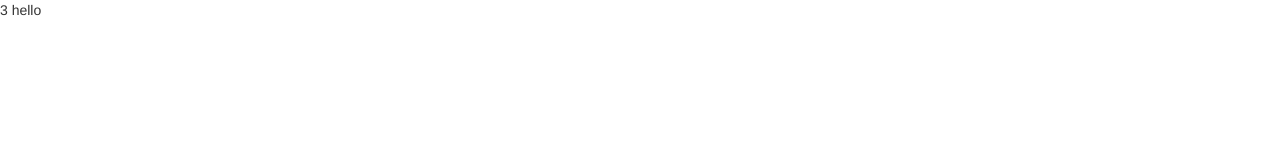
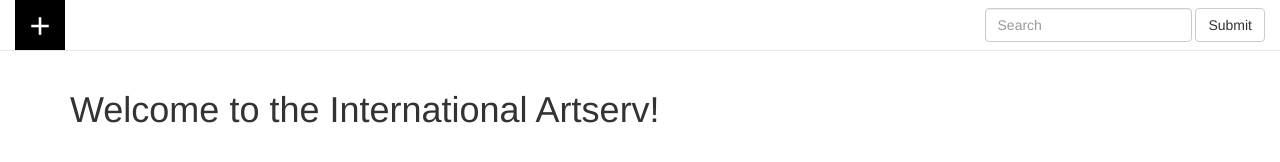
Before and after one commit to janephilipps/international-artserv, a plain HTML site: page index.html in a window 1280 px wide. Drawn offline with nearby package versions, Linux system fonts and the light colour scheme; some packages are replaced by stand-ins of ours.

Commit message:
add nav bar

```diff
--- a/index.html
+++ b/index.html
@@ -5,7 +5,7 @@
     <meta http-equiv="X-UA-Compatible" content="IE=edge">
     <title>International Artserv</title>
     <!-- CSS (load bootstrap from a CDN) -->
-    <link rel="stylesheet" href="//maxcdn.bootstrapcdn.com/bootstrap/3.2.0/css/bootstrap.min.css">
+    <link rel="stylesheet" href="https://maxcdn.bootstrapcdn.com/bootstrap/3.2.0/css/bootstrap.min.css">
     <link rel="stylesheet" href="style.css">
     <!-- LOAD ANGULAR -->
     <script src="https://ajax.googleapis.com/ajax/libs/angularjs/1.3.15/angular.min.js"></script>
@@ -15,8 +15,23 @@
   </head>
   <body ng-app="artservApp">
     <div ng-controller="MainCtrl">
-      {{ 1 + 2 }}
-      {{ test }}
+      <nav class="navbar navbar-default navbar-fixed-top">
+        <div class="container-fluid">
+          <!-- <span class="glyphicon glyphicon-flash navbar-left" aria-hidden="true"></span> -->
+          <div class="navbar-left" style="width:50px;height:50px;background-color:black;">
+            <p class="navbar-text" style="width:50px;height:50px;margin:0;color:white;font-size:36px;text-align:center;">+</p>
+          </div>
+          <form class="navbar-form navbar-right" role="search">
+            <div class="form-group">
+              <input type="text" class="form-control" placeholder="Search">
+            </div>
+            <button type="submit" class="btn btn-default">Submit</button>
+          </form>
+        </div>
+      </nav>
+      <div class="container">
+        <h1>Welcome to the International Artserv!</h1>
+      </div>
     </div>
   </body>
 </html>
--- a/style.css
+++ b/style.css
@@ -0,0 +1,7 @@
+body {
+  padding-top: 70px;
+}
+
+.navbar-default {
+  background-color: #FFF;
+}
```
